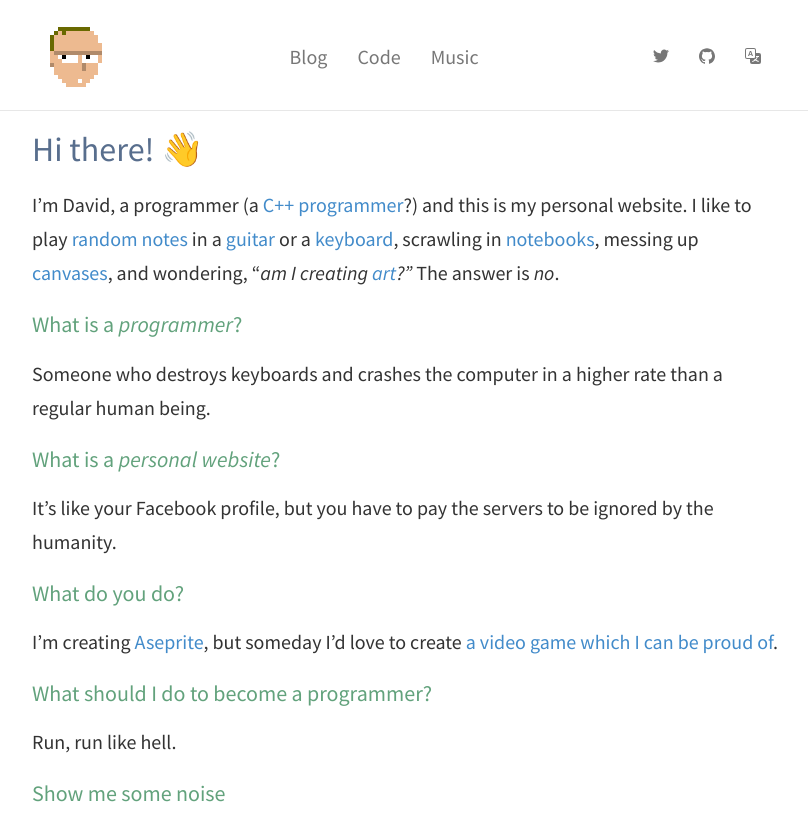
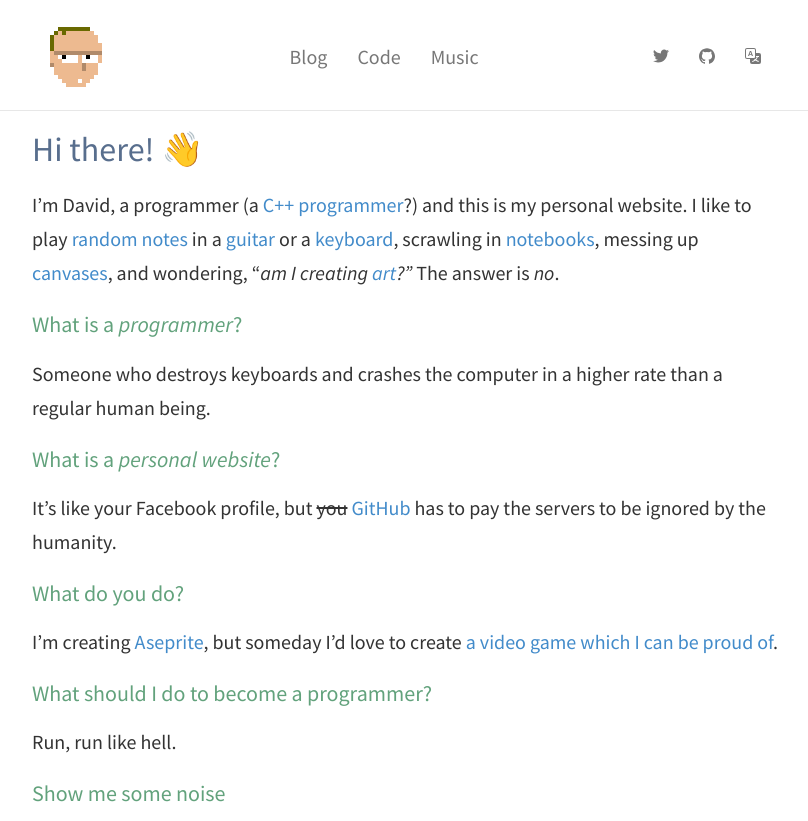
Before and after one commit to dacap/dacap.github.io, a Jekyll site: the page built from index.md, in a window 1280 px wide, cut to the strip 0-821 px from the top of the page. Shown: the whole strip, without its empty margins (233-1041 px from the left). Built offline with Jekyll 4.4.1, drawn with Linux system fonts in a browser that asks for light colours.

Commit message:
We are hosted on GitHub 🫶

```diff
--- a/index.md
+++ b/index.md
@@ -22,8 +22,8 @@
 
 ## What is a *personal website*?
 
-It's like your Facebook profile, but you have to pay the servers to be
-ignored by the humanity.
+It's like your Facebook profile, but ~~you~~ [GitHub](https://github.com/dacap/dacap.github.io)
+has to pay the servers to be ignored by the humanity.
 
 ## What do you do?
 
```
